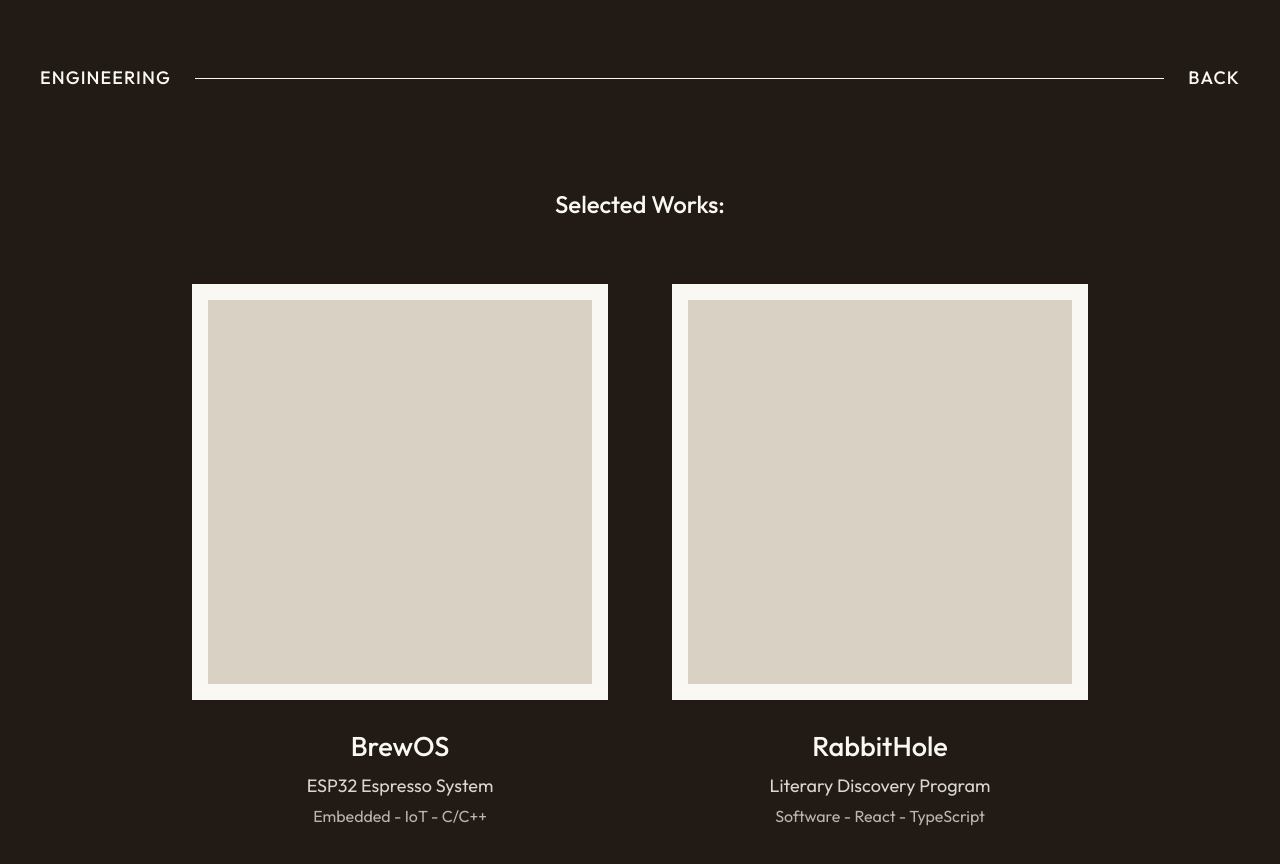
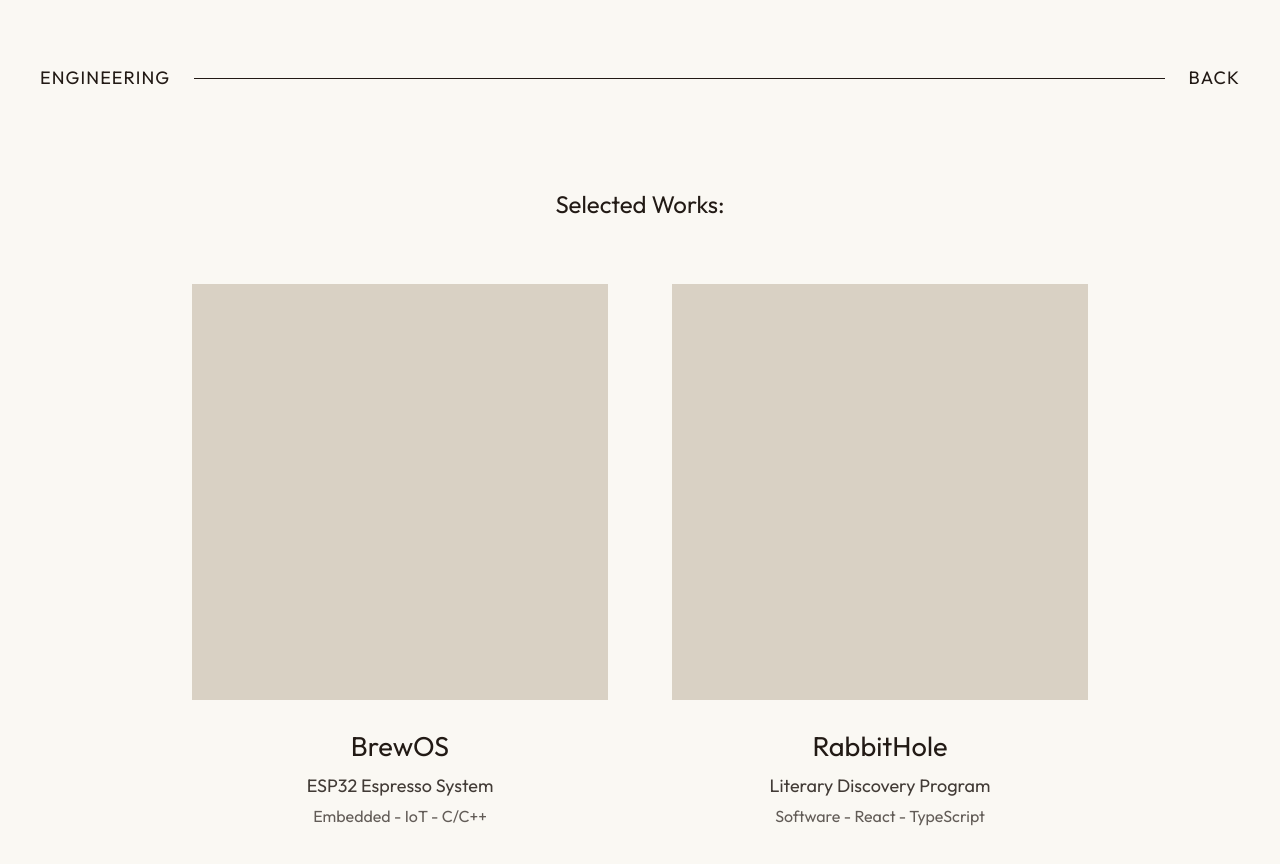
Before and after one commit to alishbahkap/alishbahkap.github.io, a Next.js app: page /engineering in a window 1280 px wide. Shown: the top 864 px of the page. Built offline with nearby package versions, Linux system fonts and the light colour scheme; no server answers; a web font is replaced by a local one.

Commit message:
Engineering page: back to cream, normal weight; keep centered cards and taglines

```diff
--- a/src/app/engineering/page.tsx
+++ b/src/app/engineering/page.tsx
@@ -11,13 +11,12 @@ export const metadata: Metadata = {
 
 export default function Engineering() {
   return (
-    // theme-dark (globals.css): espresso background, cream text, lighter accent
-    <div className="theme-dark min-h-svh">
+    <>
       <BreadcrumbBar large trail={[{ label: "Engineering", caps: true }]} back={<BackLink href="/" />} />
 
       <main className="page-in mx-auto max-w-6xl px-5 pb-32 sm:px-10">
         <h1 className="sr-only">Engineering</h1>
-        <h2 className="mt-20 text-center text-2xl font-medium sm:mt-24">Selected Works:</h2>
+        <h2 className="mt-20 text-center text-2xl sm:mt-24">Selected Works:</h2>
 
         {/* Flex + justify-center keeps the cards centered however many there are */}
         <ul className="mt-14 flex flex-wrap justify-center gap-x-16 gap-y-20 sm:mt-16">
@@ -34,6 +33,6 @@ export default function Engineering() {
           ))}
         </ul>
       </main>
-    </div>
+    </>
   );
 }
--- a/src/components/breadcrumb-bar.tsx
+++ b/src/components/breadcrumb-bar.tsx
@@ -22,11 +22,11 @@ export function BreadcrumbBar({
 }: {
   trail: Crumb[];
   back: React.ReactNode;
-  /** Bigger, slightly bolder text and more space above (used on /engineering). */
+  /** Slightly bigger text and more space above (used on /engineering). */
   large?: boolean;
 }) {
   const size = large
-    ? "pt-12 sm:pt-16 text-base font-medium sm:text-lg"
+    ? "pt-12 sm:pt-16 text-base sm:text-lg"
     : "pt-8 sm:pt-10 text-sm sm:text-base";
 
   return (
--- a/src/components/project-card.tsx
+++ b/src/components/project-card.tsx
@@ -16,11 +16,8 @@ export function ProjectCard({
 }) {
   return (
     <Link href={href} className="group block text-center focus-visible:outline-offset-8">
-      {/* Cream frame around the image, like the panel on the home page */}
-      <div className="bg-cream p-3 sm:p-4">
-        <ImageBox src={image} alt={title} ratio="aspect-square" />
-      </div>
-      <h2 className="mt-7 text-2xl font-medium transition-colors duration-200 group-hover:text-oxblood group-focus-visible:text-oxblood sm:text-[1.7rem]">
+      <ImageBox src={image} alt={title} ratio="aspect-square" />
+      <h2 className="mt-7 text-2xl transition-colors duration-200 group-hover:text-oxblood group-focus-visible:text-oxblood sm:text-[1.7rem]">
         {title}
       </h2>
       {/* opacity rather than a fixed colour, so it works on light or dark pages */}
```
